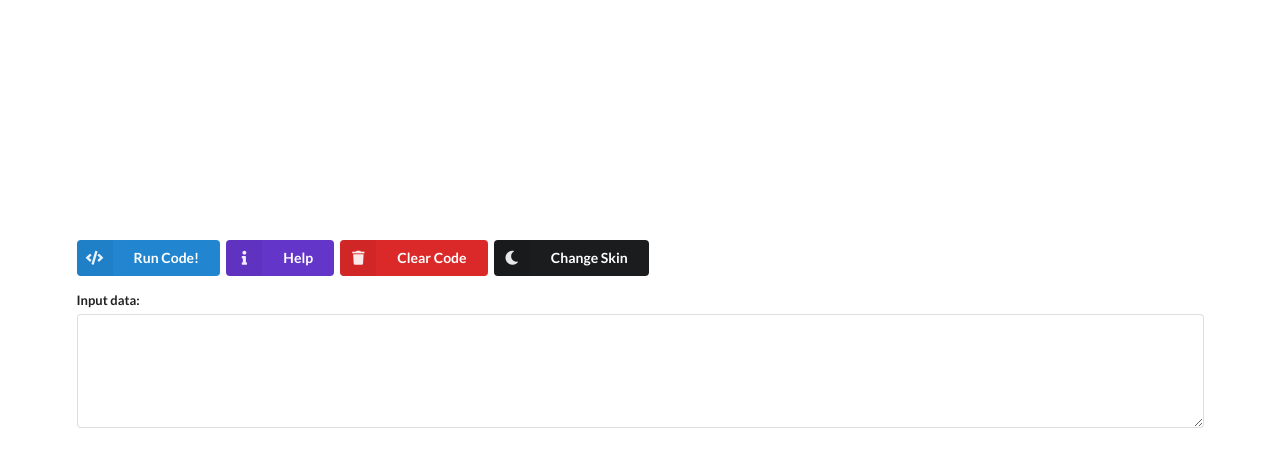
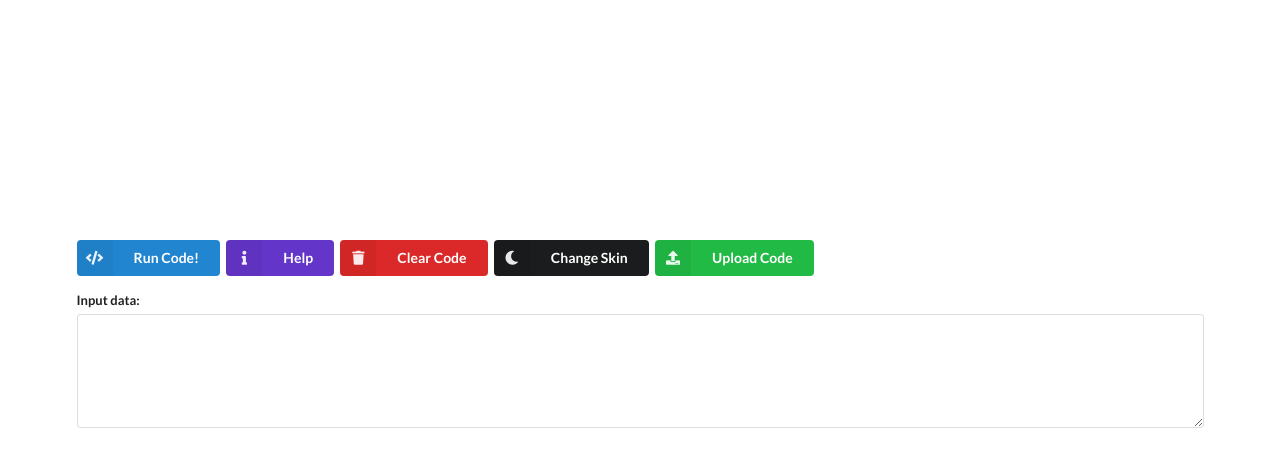
Before and after one commit to wr786/Python-Connect-ReSponse, a Flask app: page / in a window 1280 px wide. Shown: the part 326-801 px from the top of the page. Run offline with Flask 2, Linux system fonts and the light colour scheme; some libraries are stand-ins or nearby versions.

Commit message:
Upload & Share & Download

```diff
--- a/src/main.py
+++ b/src/main.py
@@ -1,5 +1,5 @@
 # author: wr786
-from flask import Flask, session, render_template, request, redirect
+from flask import Flask, session, render_template, request, redirect, send_from_directory
 from pygments import highlight
 from pygments.formatters.html import HtmlFormatter
 from pygments.lexers import get_lexer_by_name
@@ -15,6 +15,19 @@ formatter = HtmlFormatter(style="colorful")
 
 app = Flask(__name__)
 
+@app.route("/upload", methods=["POST", "GET"])
+def uploadCode():   # 上传代码文件，用来交流分享
+    code = request.form["code"]
+    timestamp = request.form["timestamp"]
+    with open(f'./data/code_{timestamp}.py', "w", encoding="utf-8") as f:
+        f.write(code)
+    # os.rename(f'./data/code_{timestamp}.txt', f'./data/code_{timestamp}.py')
+    return f'code_{timestamp}.py'   # 返回文件名，用来和下载进行交互
+
+@app.route("/download/<filename>", methods=['GET']) # 下载代码
+def downloadFile(filename):
+    return send_from_directory('./data/', filename, as_attachment=True)
+
 @app.route("/highlight", methods=["POST", "GET"])
 def addHighlight(): # 给代码加上高亮，运用pygments
     code = request.form["code"]
@@ -25,26 +38,27 @@ def addHighlight(): # 给代码加上高亮，运用pygments
 def runScript():    # 运行代码
     code = request.form["code"]
     inputData = request.form["inputData"]
+    timestamp = request.form["timestamp"]
     code = """#!/usr/bin/python
 # -*- coding: UTF-8 -*-
 import sys
 f_handler = open('./data/in.log', 'r')
 sys.stdin = f_handler
 """ + code
-    with open('./data/in.log', "w", encoding="utf-8") as f:
+    with open(f'./data/in_{timestamp}.log', "w", encoding="utf-8") as f:
         f.write(inputData)
-    with open('./data/code.py', "w", encoding="utf-8") as f:
+    with open(f'./data/code_{timestamp}.py', "w", encoding="utf-8") as f:
         f.write(code)
     try:
         process = subprocess.run('python ./data/code.py',shell=True,stdout=subprocess.PIPE,stderr=subprocess.PIPE,encoding="utf-8",timeout=1)
-        os.remove('./data/in.log')
-        os.remove('./data/code.py')
+        os.remove(f'./data/in_{timestamp}.log')
+        os.remove(f'./data/code_{timestamp}.py')
         if process.returncode == 0:
             # "\n".join([line.decode('cp936').encode('utf-8') for line in process.stdout.readlines()])
             return "0" + process.stdout
         else:
             return "1" + process.stderr
-    except Exception as e:
+    except Exception:
         return "1" + "Unknown Error:\nMaybe you used some illegal character in your code, you can try replacing them.\nOr maybe it's just a TLE.\n"
 
 @app.route("/")
--- a/src/templates/index.html
+++ b/src/templates/index.html
@@ -56,6 +56,9 @@
                 </div>
                 <div id="skin" class="ui black labeled icon button" onclick="changeSkin()">
                     <i id="skinIcon" class="icon moon"></i>Change Skin
+                </div>
+                <div id="upload" class="ui green labeled icon button" onclick="uploadCode()">
+                    <i class="icon upload"></i>Upload Code
                 </div>
             </div>
 
@@ -125,30 +128,32 @@
         //     $("#edit").attr("rows", "12");
         // }
 
-        function ErrorTranslate(str) {
-            if(str.indexOf('AttributeError') != -1) return "试图访问一个对象没有的属性";
-            if(str.indexOf('IOError') != -1) return "输入/输出异常";
-            if(str.indexOf('ImportError') != -1) return "无法引入模块或包，有一定可能是服务器上没有这个包";
-            if(str.indexOf('IndentationError') != -1) return "代码没有正确对齐，试试检查一下缩进";
-            if(str.indexOf('IndexError') != -1) return "下标越界";
-            if(str.indexOf('KeyError') != -1) return "试图访问字典里不存在的键";
-            if(str.indexOf('KeyboardInterrupt') != -1) return "程序被用Ctrl+C中止运行";
-            if(str.indexOf('NameError') != -1) return "使用一个还未被赋予对象的变量，试试检查一下变量拼写";
-            if(str.indexOf('SyntaxError') != -1) return "代码非法，试试检查一下是否不小心混入了中文字符或标点";
-            if(str.indexOf('TypeError') != -1) return "传入对象类型与要求的不符合，试试检查一下函数调用";
-            if(str.indexOf('ValueError') != -1) return "传入对象的值与要求的不符合，试试检查一下函数调用";
-            if(str.indexOf('UnboundLocalError') != -1) return "试图访问一个还未被设置的局部变量，可能是由于另有一个同名的全局变量，导致你以为正在访问它";
-            if(str.indexOf('Unknown Error') != -1) return "请尽量只使用英文字母！目前并不支持中文、日文及其他语言的文字。\n或者是你的程序超时了！";
-            if(str.indexOf('EOFError') != -1) return "您可能没有提供足够的输入，试试检查一下输入框";
+        function ErrorTranslate(str) {  // 给予常见错误的中文提示
+            if (str.indexOf('AttributeError') != -1) return "试图访问一个对象没有的属性";
+            if (str.indexOf('IOError') != -1) return "输入/输出异常";
+            if (str.indexOf('ImportError') != -1) return "无法引入模块或包，有一定可能是服务器上没有这个包";
+            if (str.indexOf('IndentationError') != -1) return "代码没有正确对齐，试试检查一下缩进";
+            if (str.indexOf('IndexError') != -1) return "下标越界";
+            if (str.indexOf('KeyError') != -1) return "试图访问字典里不存在的键";
+            if (str.indexOf('KeyboardInterrupt') != -1) return "程序被用Ctrl+C中止运行";
+            if (str.indexOf('NameError') != -1) return "使用一个还未被赋予对象的变量，试试检查一下变量拼写";
+            if (str.indexOf('SyntaxError') != -1) return "代码非法，试试检查一下是否不小心混入了中文字符或标点";
+            if (str.indexOf('TypeError') != -1) return "传入对象类型与要求的不符合，试试检查一下函数调用";
+            if (str.indexOf('ValueError') != -1) return "传入对象的值与要求的不符合，试试检查一下函数调用";
+            if (str.indexOf('UnboundLocalError') != -1) return "试图访问一个还未被设置的局部变量，可能是由于另有一个同名的全局变量，导致你以为正在访问它";
+            if (str.indexOf('Unknown Error') != -1) return "请尽量只使用英文字母！目前并不支持中文、日文及其他语言的文字。\n或者是你的程序超时了！";
+            if (str.indexOf('EOFError') != -1) return "您可能没有提供足够的输入，试试检查一下输入框";
             return "";
         }
 
         function runScript() {
             $("#loading").css("visibility", "visible");
             // code = $("#edit").val();
-            code = this.editor.getValue();
-            inputData = $("#inputData").val();
+            var timestamp = (new Date()).valueOf(); // 获取当前的时间戳，用来命名代码文件
+            var code = this.editor.getValue();
+            var inputData = $("#inputData").val();
             var sendData = {
+                timestamp,
                 code,
                 inputData
             };
@@ -156,17 +161,17 @@
                 var rtnval = rtnSvr[0];
                 var result = rtnSvr.substr(1);
                 result = result.replaceAll("\n", "<br/>")
-                if (rtnval == "0") {    // 运行正常
+                if (rtnval == "0") { // 运行正常
                     $("#result").html('<i class="close icon" onclick="eraseMessage(this)"></i>' +
                         '<div class="header">Result:</div>' + result + '');
                     $("#result").removeClass("hidden");
                     $("#result").removeClass("negative");
                     $("#result").addClass("positive");
-                } else {    // 出现异常
+                } else { // 出现异常
                     var resultHTML = '<i class="close icon" onclick="eraseMessage(this)"></i>' +
                         '<div class="header">Error:</div>' + result + '';
                     // if(result.indexOf('Traceback') != -1) { // find，主要是判断是否是特殊字符造成的错误
-                        resultHTML += ErrorTranslate(result);
+                    resultHTML += ErrorTranslate(result);
                     // }
                     $("#result").html(resultHTML);
                     $("#result").removeClass("hidden");
@@ -179,8 +184,11 @@
 
         function showHint() {
             alert("Welcome to Python Connect Re:Sponse!\n")
-            alert("You can use some shortcuts(like Ctrl+Z) as you are using an local IDE!\n你可以像使用本地的IDE一样使用一些快捷键（如Ctrl+Z）")
-            alert("and notice that you can ONLY have English in your code, which means that you can't use Chinese characters.\n（注意，请只是用字母，而不要使用中文汉字）")
+            alert(
+                "You can use some shortcuts(like Ctrl+Z) as you are using an local IDE!\n你可以像使用本地的IDE一样使用一些快捷键（如Ctrl+Z）")
+            alert(
+                "And notice that you can ONLY have English in your code, which means that you can't use Chinese characters.\n（注意，请只是用字母，而不要使用中文汉字）")
+            alert("Use Upload Code to share your code with others! Or just to download your code.\n利用上传代码的功能来将您的代码分享给其他人！或者仅仅是为了下载自己的代码。")
         }
 
         function clearCode() {
@@ -188,7 +196,7 @@
         }
 
         function changeSkin() {
-            if(curIDESkinID == 1) {
+            if (curIDESkinID == 1) {
                 this.editor.setTheme('ace/theme/twilight');
                 $("#skin").removeClass("black").addClass("orange");
                 $("#skinIcon").removeClass("moon").addClass("sun");
@@ -200,6 +208,24 @@
             curIDESkinID = 3 - curIDESkinID;
         }
 
+        function uploadCode() {
+            var timestamp = (new Date()).valueOf(); // 获取当前的时间戳，用来命名代码文件
+            var code = this.editor.getValue();
+            var sendData = {
+                timestamp,
+                code,
+            };
+            var filename = "ERROR";
+            $.post("/upload", sendData, function (rtnSvr) {
+                $("#result").html('<i class="close icon" onclick="eraseMessage(this)"></i>' +
+                    '<div class="header">Share or Download Link:</div><a href="/download/' + rtnSvr +
+                    '">127.0.0.1/download/' + rtnSvr + '</a>');
+                $("#result").removeClass("hidden");
+                $("#result").removeClass("negative");
+                $("#result").addClass("positive");
+            });
+        }
+
         String.prototype.replaceAll = function (s1, s2) {
             return this.replace(new RegExp(s1, "gm"), s2);
         }
```
Also changed, not shown: src/data/code.py (deleted, +0 -7 lines), 1 other file.
